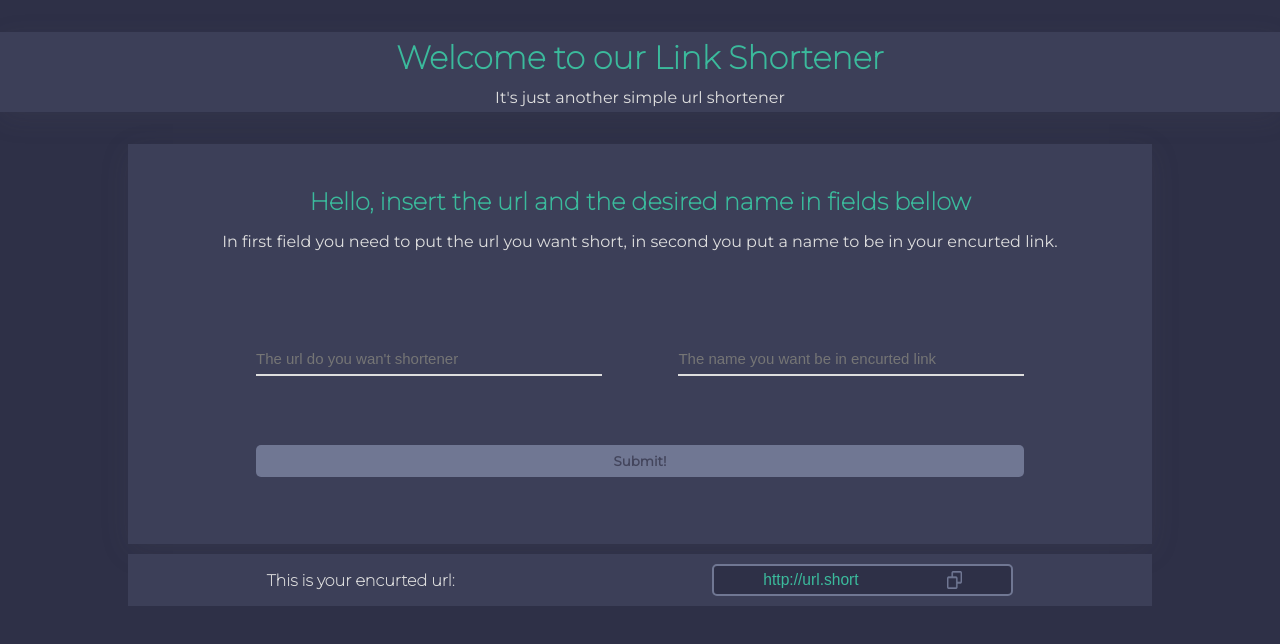
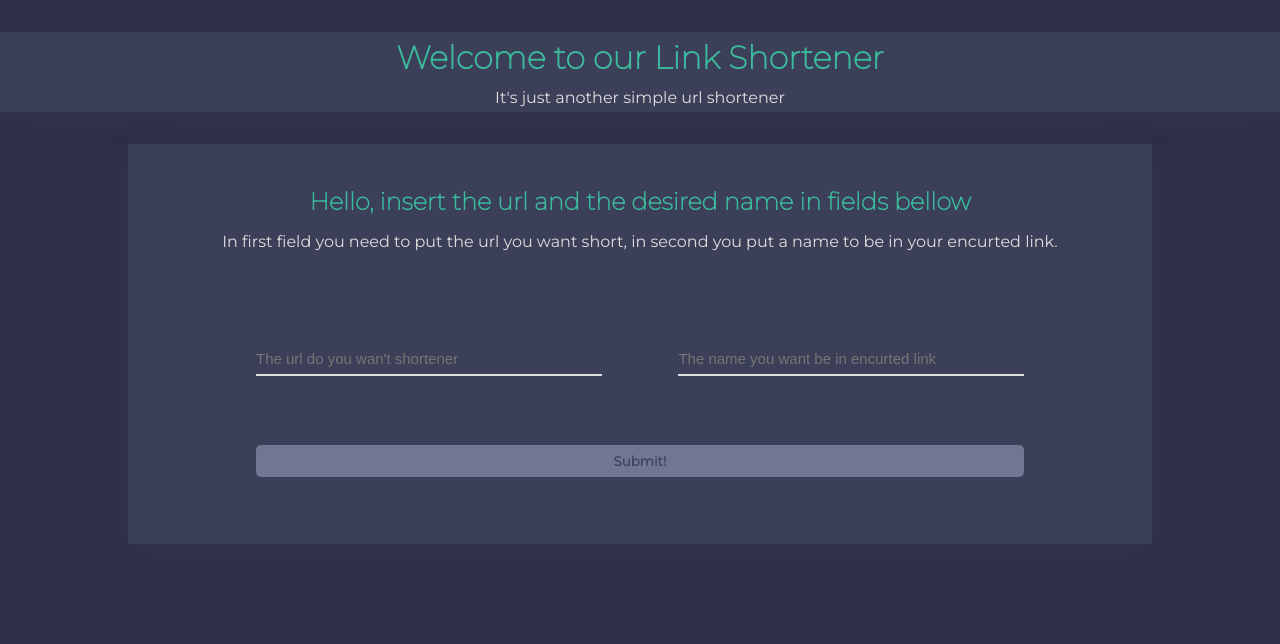
Before and after one commit to brandao-rafael/link-shortener, a Next.js app in the folder frontend/: page / in a window 1280 px wide. Shown: the top 644 px of the page. Built offline with nearby package versions, Linux system fonts and the light colour scheme.

Commit message:
feat: add conditional rendering to component result

```diff
--- a/frontend/src/pages/ShortenerHomePage.tsx
+++ b/frontend/src/pages/ShortenerHomePage.tsx
@@ -39,7 +39,7 @@ const ShortenerHomePage: React.FC = () => {
         pauseOnHover
         theme="dark"
         />
-        <ShortUrlResult result='http://url.short'/>
+        {shortUrl !== '' && <ShortUrlResult result={shortUrl}/>}
     </div>
   );
 }
```
